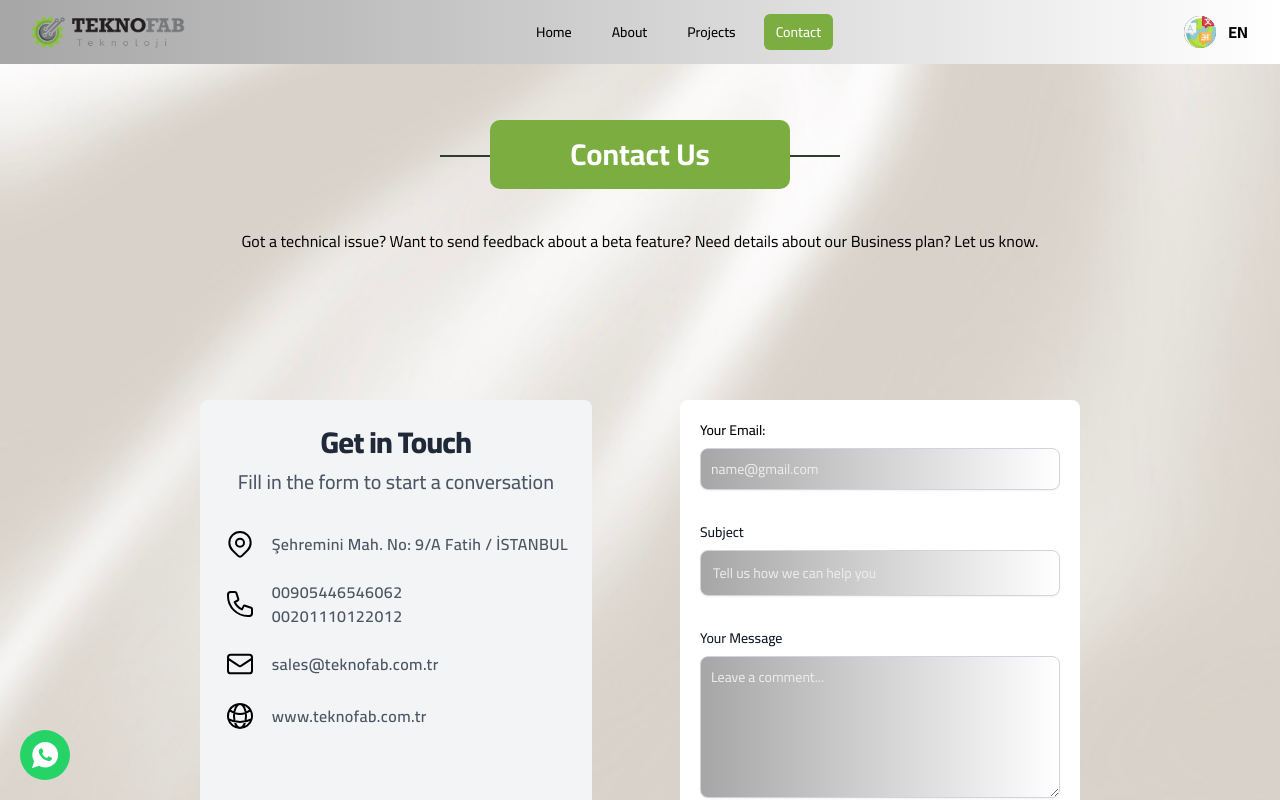
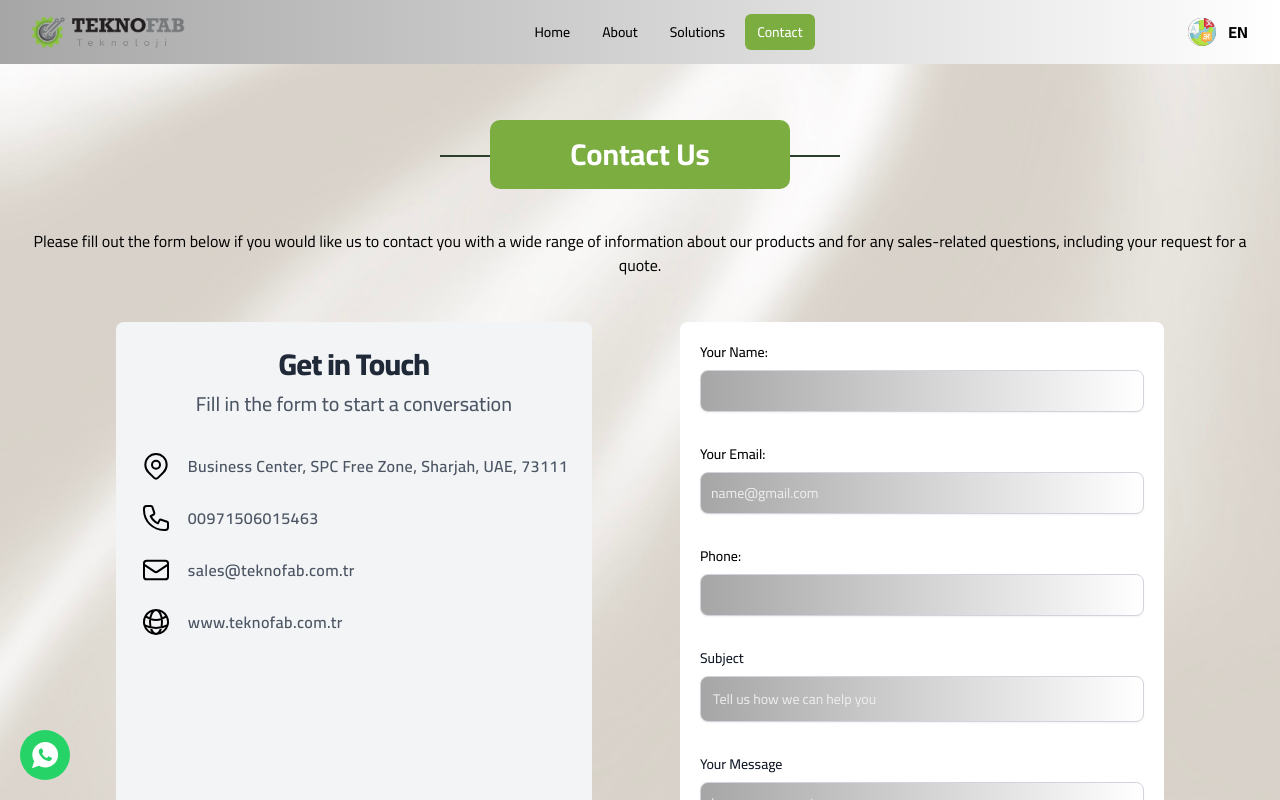
Before and after one commit to menna099/TEKNOFAB, a React (Vite) app: page /contact in a window 1280 px wide. Shown: the top 800 px of the page. Built offline with nearby package versions, Linux system fonts and the light colour scheme; what tailwindcss-animated would draw is missing.

Commit message:
translate

```diff
--- a/src/App.css
+++ b/src/App.css
@@ -293,12 +293,6 @@ body {
 }
 
 
-
-/* .cards .item:hover h5,
-.cards .item:hover p {
-  color: white;
-} */
-
 .contact {
   background-image: url("../src/assets/bgg.png");
   overflow: hidden;
@@ -363,3 +357,6 @@ textarea::placeholder{
 html[dir="rtl"] .contact-text svg{
   margin-left:15px ;
 }
+.swiper-pagination span{
+  background-color: #7bad41;
+}
--- a/src/Components/Contact.jsx
+++ b/src/Components/Contact.jsx
@@ -12,7 +12,9 @@ const Contact = ({ language, setLanguage }) => {
       }, []);
 
     const [formState, setFormState] = useState({
+        name: "",
         email: "",
+        phone: "",
         subject: "",
         message: "",
     });
@@ -40,7 +42,9 @@ const Contact = ({ language, setLanguage }) => {
                 () => {
                     setMsg("Email Sent");
                     setFormState({
+                        name: "",
                         email: "",
+                        phone: "",
                         subject: "",
                         message: "",
                     });
@@ -69,10 +73,10 @@ const Contact = ({ language, setLanguage }) => {
                     </div>
                     <p className="text-black text-center">
                         {language === "AR"
-                            ? `هل لديك مشكلة فنية؟ هل تريد إرسال تعليقات حول إحدى الميزات التجريبية؟ هل تحتاج إلى تفاصيل حول خطة أعمالنا؟ دعنا نعرف.`
+                            ? `يرجى ملء النموذج أدناه للاتصال بك وتزويدك بمجموعة واسعة من المعلومات حول منتجاتنا وأسئلتك المتعلقة بالمبيعات، بما في ذلك طلب عرض الأسعار الخاص بك.`
                             : language === "EN"
-                                ? `Got a technical issue? Want to send feedback about a beta feature? Need details about our Business plan? Let us know.`
-                                : "Teknik bir sorun mu var? Bir beta özelliği hakkında geri bildirim mi göndermek istiyorsunuz? İş planımızla ilgili ayrıntılara mı ihtiyacınız var? Bilmemize izin ver"}
+                                ? `Please fill out the form below if you would like us to contact you with a wide range of information about our products and for any sales-related questions, including your request for a quote.`
+                                : "Ürünlerimiz hakkında geniş bir bilgi yelpazesi ile sizinle iletişime geçmemizi ve teklif talebiniz de dahil olmak üzere satışla ilgili sorularınız için lütfen aşağıdaki formu doldurun."}
                     </p>
                 </div>
 
@@ -94,6 +98,7 @@ const Contact = ({ language, setLanguage }) => {
                                         : language === "EN"
                                             ? `Fill in the form to start a conversation`
                                             : "Görüşme başlatmak için formu doldurun"}
+
                                 </p>
 
                                 <div className="flex items-center pb-5 mt-8 text-gray-600 dark:text-gray-400">
@@ -102,8 +107,13 @@ const Contact = ({ language, setLanguage }) => {
                                         <path strokeLinecap="round" strokeLinejoin="round" strokeWidth="1.5" d="M15 11a3 3 0 11-6 0 3 3 0 016 0z" />
                                     </svg>
                                     <div className="ml-4 text-md tracking-wide font-semibold">
-                                        Şehremini Mah.
-                                        No: 9/A Fatih / İSTANBUL
+                                    {language === "AR"
+                                        ? ` Office(9), Building (3), El Batraa Mall, 10th of Ramadan, 44635 `
+                                        : language === "EN"
+                                            ? `Business Center, SPC Free Zone, Sharjah, UAE, 73111`
+                                            : `GÜZELYURT MAH. HARAMİDERE CAD. NO: 13 İÇ KAPI NO: 19
+                                    ESENYURT/ İSTANBUL 34488`}
+
                                     </div>
                                 </div>
 
@@ -112,8 +122,12 @@ const Contact = ({ language, setLanguage }) => {
                                         <path strokeLinecap="round" strokeLinejoin="round" strokeWidth="1.5" d="M3 5a2 2 0 012-2h3.28a1 1 0 01.948.684l1.498 4.493a1 1 0 01-.502 1.21l-2.257 1.13a11.042 11.042 0 005.516 5.516l1.13-2.257a1 1 0 011.21-.502l4.493 1.498a1 1 0 01.684.949V19a2 2 0 01-2 2h-1C9.716 21 3 14.284 3 6V5z" />
                                     </svg>
                                     <div className="ml-4 text-md tracking-wide font-semibold">
-                                        00905446546062 <br />
-                                        00201110122012
+                                    {language === "AR"
+                                        ? ` 0201110122012 `
+                                        : language === "EN"
+                                            ? `00971506015463`
+                                            : ` 00905446546062 `}
+
                                     </div>
                                 </div>
 
@@ -122,7 +136,7 @@ const Contact = ({ language, setLanguage }) => {
                                         <path strokeLinecap="round" strokeLinejoin="round" strokeWidth="1.5" d="M3 8l7.89 5.26a2 2 0 002.22 0L21 8M5 19h14a2 2 0 002-2V7a2 2 0 00-2-2H5a2 2 0 00-2 2v10a2 2 0 002 2z" />
                                     </svg>
                                     <div className="ml-4 text-md tracking-wide font-semibold ">
-                                        sales@teknofab.com.tr
+                                    sales@teknofab.com.tr
                                     </div>
                                 </div>
 
@@ -137,18 +151,36 @@ const Contact = ({ language, setLanguage }) => {
 
                             </div>
                             <form action="#" className="space-y-8 bg-white p-5 rounded-lg" onSubmit={handleSubmit}>
+                            <div>
+                                    <label htmlFor="name" className="block mb-2 text-sm font-medium text-black dark:text-black"> {language === "AR"
+                                        ? `الاسم`
+                                        : language === "EN"
+                                            ? `Your Name:`
+                                            : "adin:"}</label>
+                                    <input type="text" id="name" name="name" value={formState.name}
+                                        onChange={handleChange} className="shadow-sm navbar border border-gray-300 text-white text-sm rounded-lg focus:ring-SecondColor-500 focus:border-SecondColor-500 block w-full p-2.5 dark:bg-gray-700 dark:border-gray-600 dark:placeholder-gray-400 dark:text-white dark:focus:ring-SecondColor-500 dark:focus:border-SecondColor-500 dark:shadow-sm-light" required />
+                                </div>
                                 <div>
                                     <label htmlFor="email" className="block mb-2 text-sm font-medium text-black dark:text-black"> {language === "AR"
                                         ? `بريدك الإلكتروني `
                                         : language === "EN"
                                             ? `Your Email:`
-                                            : "E-postanız"}</label>
+                                            : "E-postanız:"}</label>
                                     <input type="email" id="email" name="email" value={formState.email}
                                         onChange={handleChange} className="shadow-sm navbar border border-gray-300 text-white text-sm rounded-lg focus:ring-SecondColor-500 focus:border-SecondColor-500 block w-full p-2.5 dark:bg-gray-700 dark:border-gray-600 dark:placeholder-gray-400 dark:text-white dark:focus:ring-SecondColor-500 dark:focus:border-SecondColor-500 dark:shadow-sm-light" placeholder={language === "AR"
                                             ? ` name@gmail.com `
                                             : language === "EN"
                                                 ? `name@gmail.com`
                                                 : "isim@gmail.com"} required />
+                                </div>
+                                <div>
+                                    <label htmlFor="phone" className="block mb-2 text-sm font-medium text-black dark:text-black"> {language === "AR"
+                                        ? ` التليفون `
+                                        : language === "EN"
+                                            ? `Phone:`
+                                            : "Telefon:"}</label>
+                                    <input type="number" id="phone" name="phone" value={formState.phone}
+                                        onChange={handleChange} className="shadow-sm navbar border border-gray-300 text-white text-sm rounded-lg focus:ring-SecondColor-500 focus:border-SecondColor-500 block w-full p-2.5 dark:bg-gray-700 dark:border-gray-600 dark:placeholder-gray-400 dark:text-white dark:focus:ring-SecondColor-500 dark:focus:border-SecondColor-500 dark:shadow-sm-light" required />
                                 </div>
                                 <div>
                                     <label htmlFor="subject" className="block mb-2 text-sm font-medium text-gray-900 dark:text-black"> {language === "AR"
@@ -178,7 +210,7 @@ const Contact = ({ language, setLanguage }) => {
                                                 ? `Your Message`
                                                 : "Mesajın"}
                                     </label>
-                                    <textarea id="message" rows="6" name="message" value={formState.message}
+                                    <textarea id="message" rows="6" name="message" value={formState.message} required
                                         onChange={handleChange} className="block navbar p-2.5 w-full text-sm text-gray-900 bg-gray-50 rounded-lg shadow-sm border border-gray-300 focus:ring-SecondColor-500 focus:border-SecondColor-500 dark:bg-gray-700 dark:border-gray-600 dark:placeholder-gray-400 dark:text-white dark:focus:ring-SecondColor-500 dark:focus:border-SecondColor-500" placeholder={language === "AR"
                                             ? `اترك تعليقك....`
                                             : language === "EN"
--- a/src/Components/Navbar.jsx
+++ b/src/Components/Navbar.jsx
@@ -16,25 +16,25 @@ import image from "../assets/language.jpeg";
 const initialNavigation = [
   {
     nameEn: "Home",
-    nameTr: "Evde",
+    nameTr: "ANASAYFA",
     nameAr: "الصفحة الرئيسية",
     to: "/",
   },
   {
     nameEn: "About",
-    nameTr: "Hakkinda",
+    nameTr: "HAKKIMIZDA",
     nameAr: "نبذة عننا",
     to: "/about",
   },
   {
-    nameEn: "Projects",
-    nameTr: "Projeler",
-    nameAr: "مشروعاتنا",
+    nameEn: "Solutions",
+    nameTr: "Çözümlerimiz",
+    nameAr: "الحلول",
     to: "/projects",
   },
   {
     nameEn: "Contact",
-    nameTr: "Temas Etmek",
+    nameTr: "İletişim",
     nameAr: "تواصل معنا",
     to: "/contact",
   },
@@ -87,9 +87,9 @@ export default function Navbar({ language, setLanguage }) {
             <div className="flex flex-shrink-0 items-center">
                   <img className="h-8 w-auto" src={logo} alt="Your Company" />
                 </div>
-              <div className="flex flex-1 items-center justify-center sm:items-stretch sm:justify-center">
+              <div className={`flex flex-1 items-center justify-center `}>
 
-                <div className="absolute inset-y-0 flex items-center sm:hidden">
+                <div className="absolute inset-y-0 flex items-center md:hidden">
                 {/* Mobile menu button*/}
                 <DisclosureButton className="relative inline-flex items-center justify-center rounded-md p-2 text-black hover:text-black focus:outline-none focus:ring-2 focus:ring-inset focus:ring-white">
                   <span className="sr-only">Open main menu</span>
@@ -100,8 +100,8 @@ export default function Navbar({ language, setLanguage }) {
                   )}
                 </DisclosureButton>
               </div>
-                <div className="hidden sm:block sm:ml-6">
-                  <div className="flex gap-4">
+                <div className="hidden md:block ">
+                  <div className="flex gap-2">
                     {navigation.map((item) => {
                       let itemName;
                       if (language === "EN") {
@@ -139,7 +139,7 @@ export default function Navbar({ language, setLanguage }) {
                     <MenuButton className="flex rounded-full bg-gray-800 text-sm focus:outline-none focus:ring-2 focus:ring-white focus:ring-offset-2 focus:ring-offset-gray-800">
                       <span className="sr-only">Open user menu</span>
                       <img
-                        className="h-8 w-8 rounded-full "
+                        className="h-7 w-7 rounded-full "
                         src={image}
                         alt=""
                       />
@@ -213,8 +213,8 @@ export default function Navbar({ language, setLanguage }) {
                     href={item.to}
                     className={classNames(
                       item.current
-                        ? "bg-gray-900 text-white"
-                        : "text-gray-300 hover:bg-gray-700 hover:text-white",
+                        ? "bg-SecondColor text-white"
+                        : "text-black hover:bg-SecondColor hover:text-white",
                       "block rounded-md px-3 py-2 text-base font-medium"
                     )}
                     aria-current={item.current ? "page" : undefined}
```
